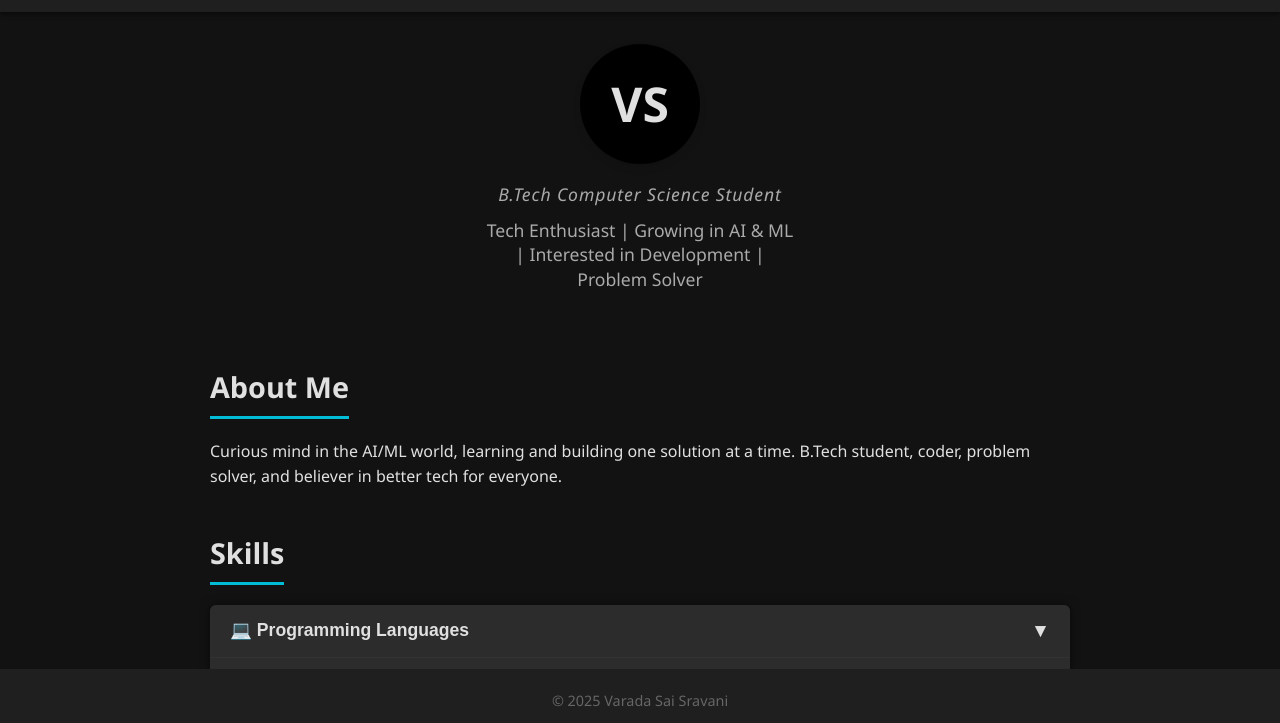
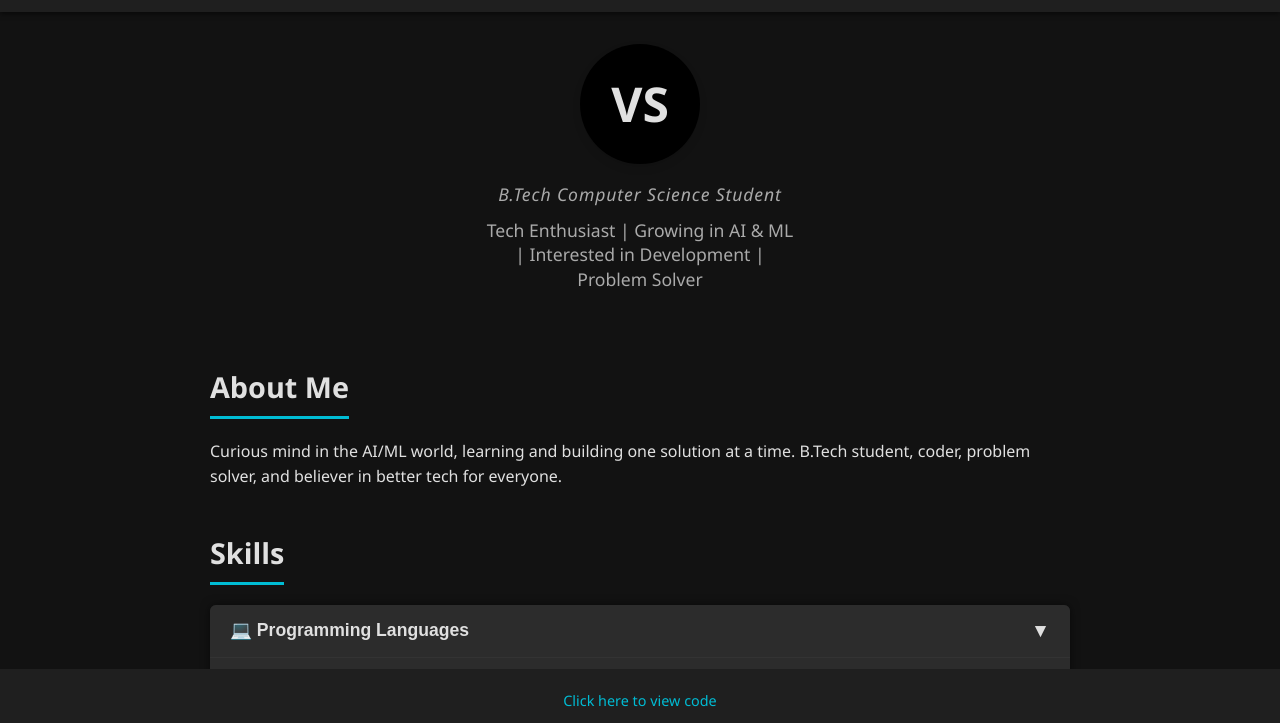
Before and after one commit to Sravani-Varada/My-Portfolio, a plain HTML site: page index.html in a window 1280 px wide. Shown: the part 68-791 px from the top of the page. Drawn offline with Linux system fonts and the light colour scheme.

Commit message:
index.html

```diff
--- a/index.html
+++ b/index.html
@@ -135,7 +135,7 @@
 
   <!-- Footer -->
   <footer>
-    <p>&copy; 2025 Varada Sai Sravani</p>
+    <a href-"https://github.com/Sravani-Varada/My-Portfolio">Click here to view code</a>
   </footer>
 
   <script src="script.js"></script>
```
